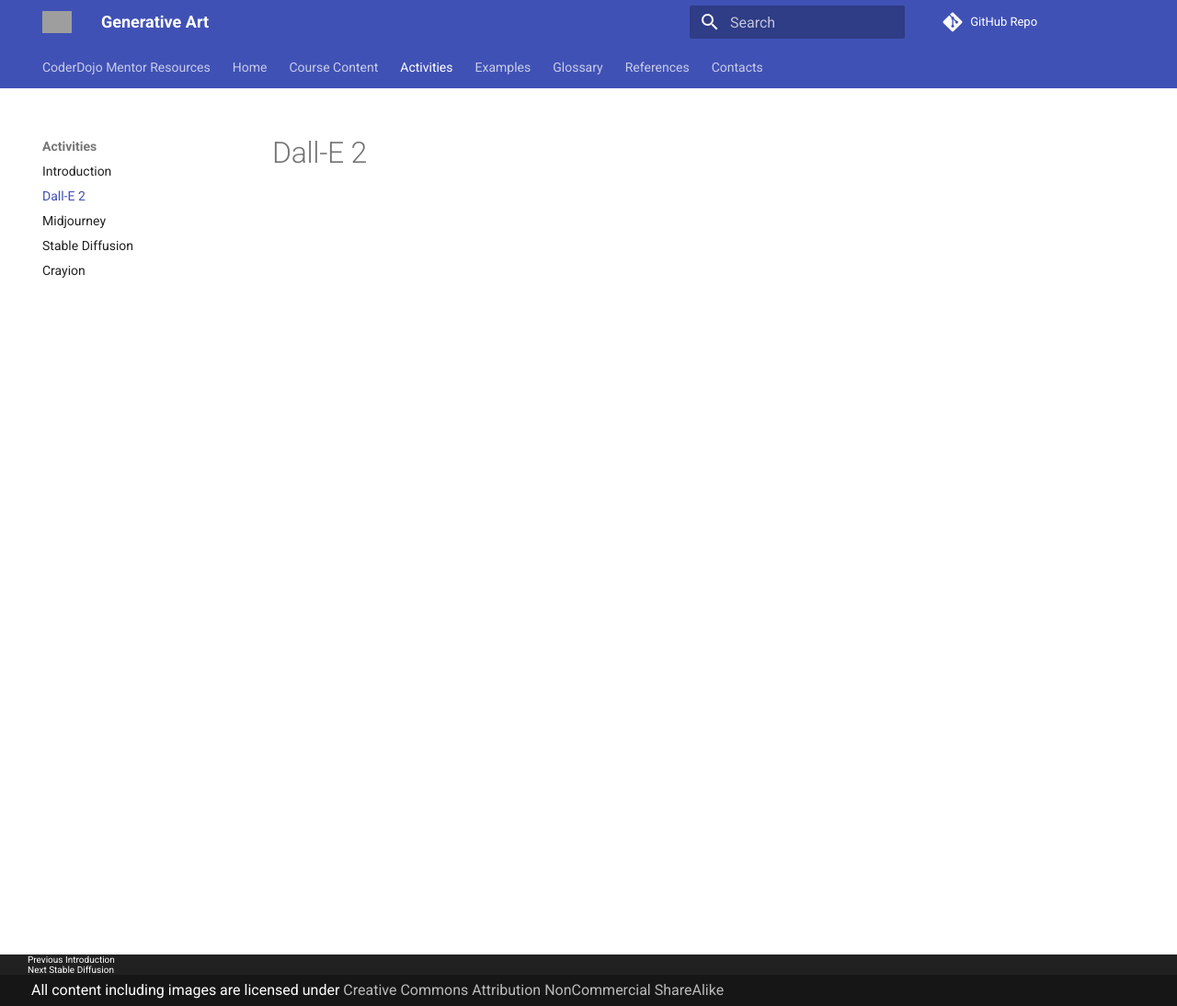
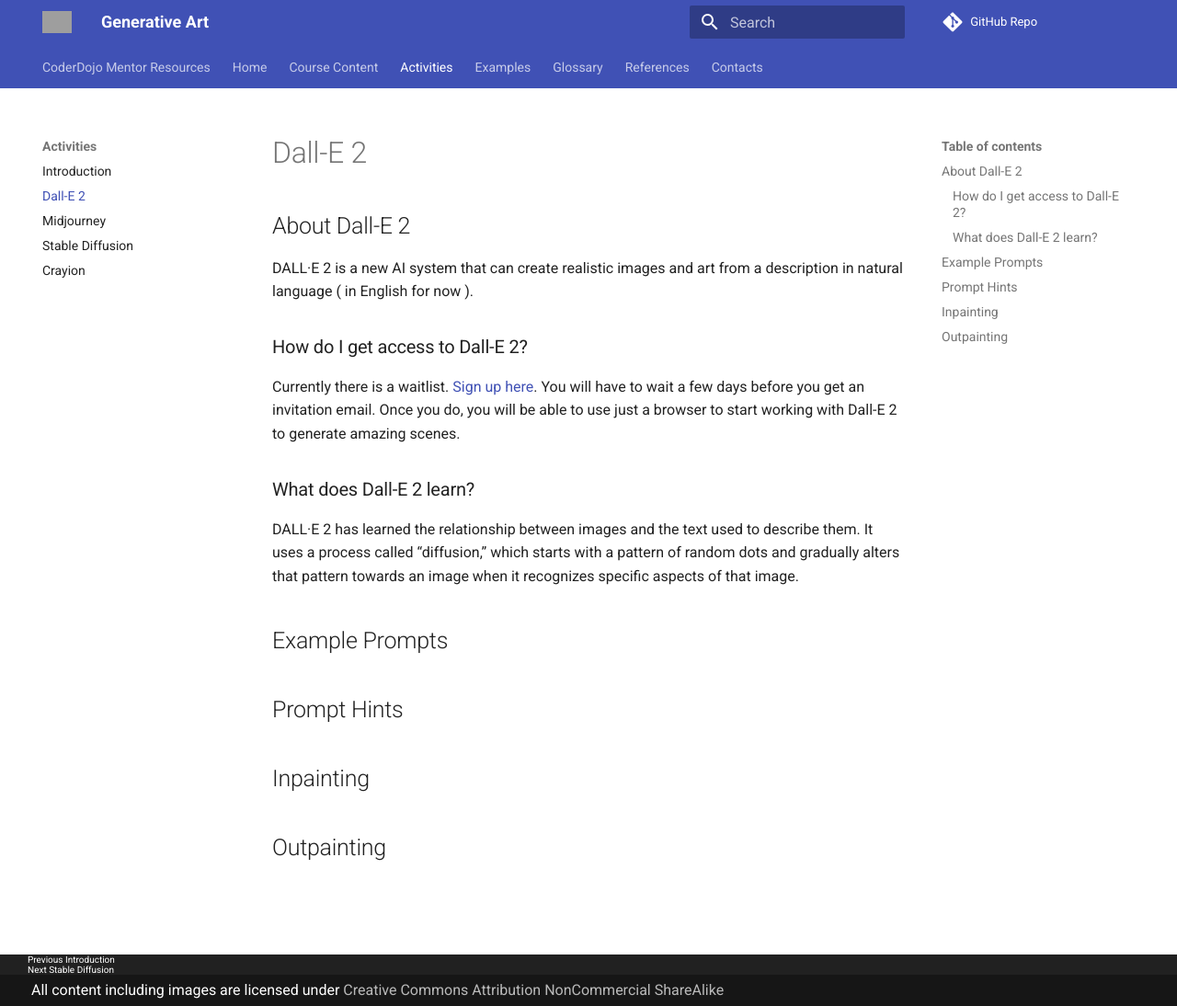
Before and after one commit to CoderDojoTC/generative-art, an MkDocs documentation site: the page built from docs/activities/02-dalle2.md, in a window 1280 px wide and 1094 px high. Shown: the whole window at 92% size. Built offline with MkDocs 1.6.1 and Material for MkDocs 9.7.7, drawn with Linux system fonts in a browser that asks for light colours; comment, search, counter and statistics services are not loaded; grey boxes are pictures that could not be loaded.

Commit message:
Initial structure
Testing updates from the browser.

```diff
--- a/docs/activities/02-dalle2.md
+++ b/docs/activities/02-dalle2.md
@@ -1 +1,12 @@
 # Dall-E 2
+## About Dall-E 2
+DALL·E 2 is a new AI system that can create realistic images and art from a description in natural language ( in English for now ).
+### How do I get access to Dall-E 2?
+Currently there is a waitlist. [Sign up here]([url](https://labs.openai.com/waitlist)). You will have to wait a few days before you get an invitation email. Once you do, you will be able to use just a browser to start working with Dall-E 2 to generate amazing scenes.
+### What does Dall-E 2 learn?
+DALL·E 2 has learned the relationship between images and the text used to describe them. It uses a process called “diffusion,” which starts with a pattern of random dots and gradually alters that pattern towards an image when it recognizes specific aspects of that image.
+## Example Prompts
+## Prompt Hints
+## Inpainting
+## Outpainting
+##
```
